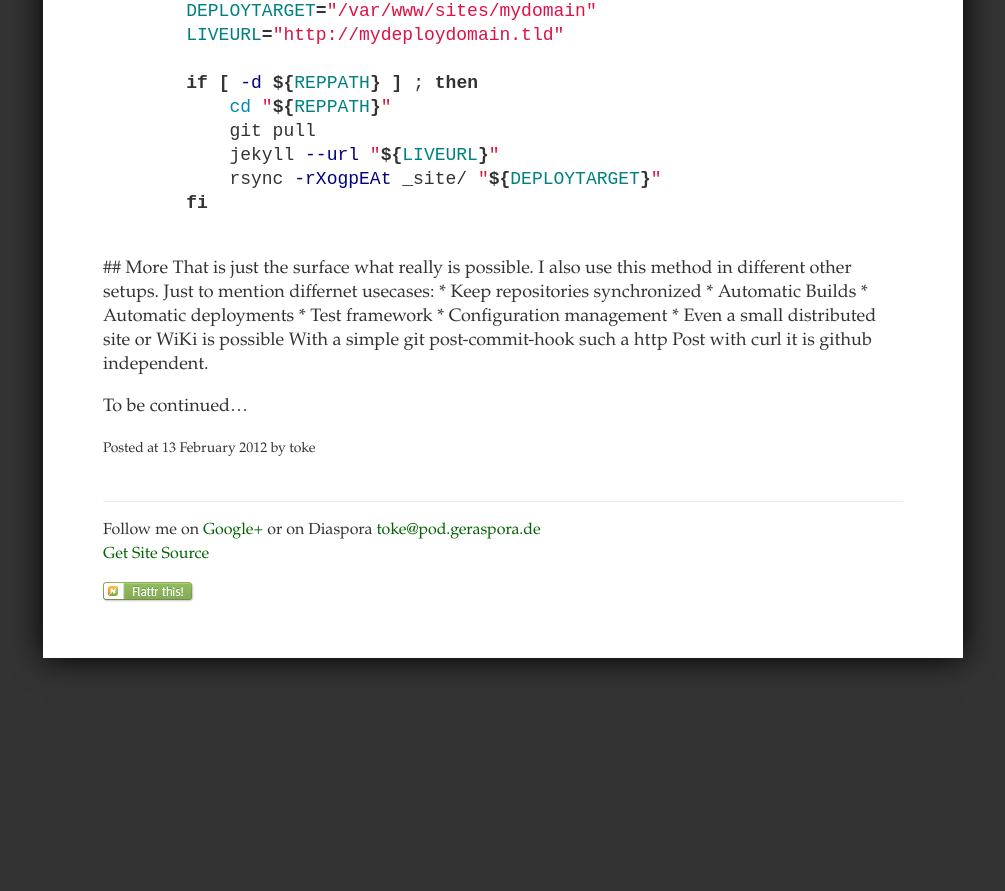
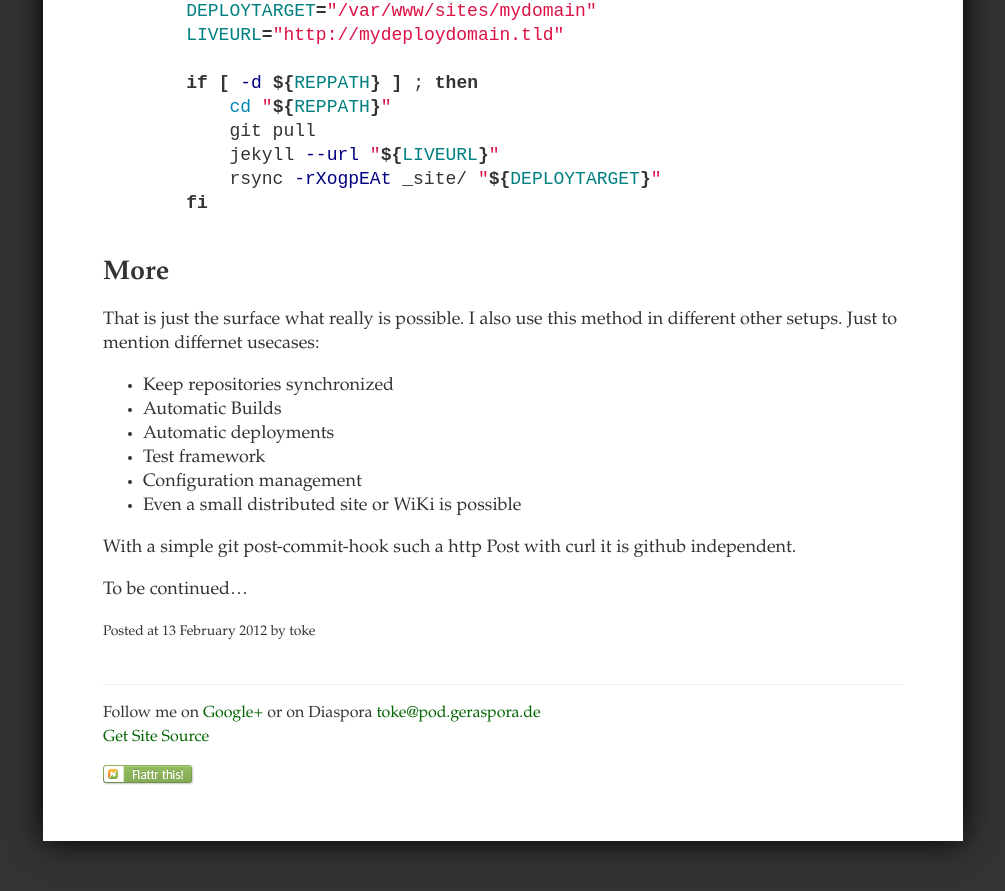
Before and after one commit to toke/toke.de, a Jekyll site: the page built from _posts/2012-02-09-how-i-post.markdown, in a window 1280 px wide and 900 px high, scrolled down 1736 px. Shown: the top 891 px of the window, without its empty margins (137-1142 px from the left). Built offline with Jekyll 4.4.1, drawn with Linux system fonts in a browser that asks for light colours.

Commit message:
+ aside element

```diff
--- a/_posts/2012-02-09-how-i-post.markdown
+++ b/_posts/2012-02-09-how-i-post.markdown
@@ -99,19 +99,22 @@ The update itself is done by this little shellscript:
 {% endhighlight %}
 
 <aside>
-## More
-
+<h2>More</h2>
+<p>
 That is just the surface what really is possible. I also use this method in
 different other setups. Just to mention differnet usecases:
-
-* Keep repositories synchronized
-* Automatic Builds
-* Automatic deployments
-* Test framework
-* Configuration management
-* Even a small distributed site or WiKi is possible
-
-With a simple git post-commit-hook such a http Post with curl it is github independent.
+</p>
+<ul>
+<li>Keep repositories synchronized</li>
+<li>Automatic Builds</li>
+<li>Automatic deployments</li>
+<li>Test framework</li>
+<li>Configuration management</li>
+<li>Even a small distributed site or WiKi is possible</li>
+</ul>
+<p>
+With a simple git post-commit-hook such a http Post with curl it is
+github independent.</p>
 </aside>
 
 To be continued...
```
